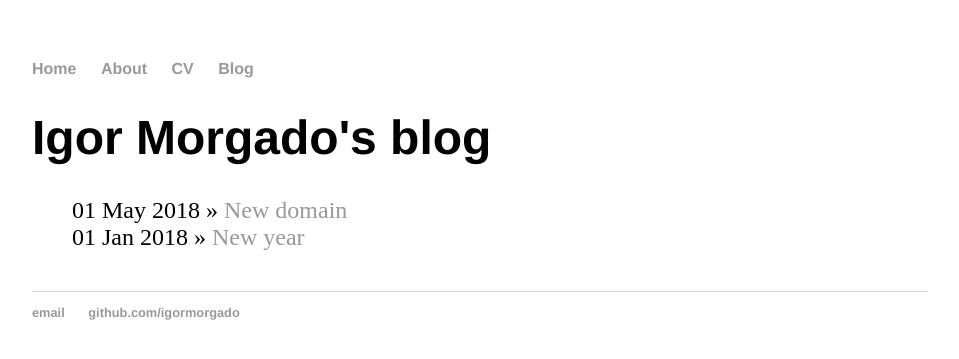
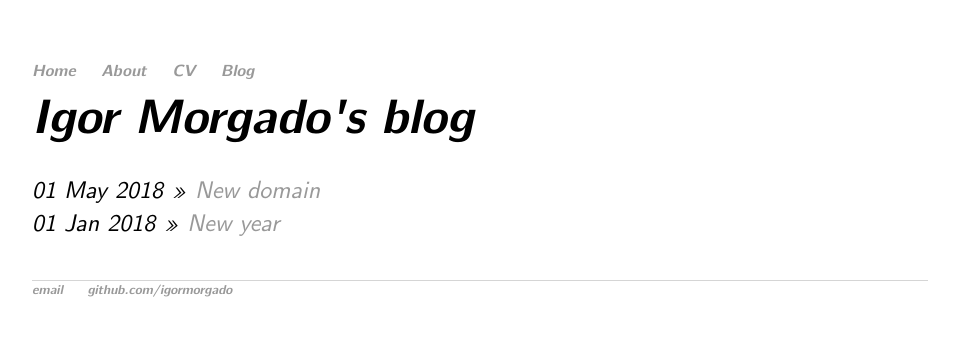
Before and after one commit to igormorgado/igormorgado.github.io, a Jekyll site: the page built from blog/index.html, in a window 1280 px wide. Shown: the top 359 px of the page, without its empty margins (160-1119 px from the left). Built offline with Jekyll 4.4.1, drawn with Linux system fonts in a browser that asks for light colours.

Commit message:
modern font

```diff
--- a/css/main.css
+++ b/css/main.css
@@ -1,9 +1,44 @@
+* {
+  padding:0;
+  margin:0;
+  vertical-align:baseline;
+  list-style:none;
+  border:0
+}
+
+@font-face {
+	font-family: "Computer Modern";
+	src: url('/fonts/otf/cmunss.otf');
+}
+@font-face {
+	font-family: "Computer Modern";
+	src: url('/fonts/otf/cmunsx.otf');
+	font-weight: bold;
+}
+@font-face {
+	font-family: "Computer Modern";
+	src: url('/fonts/otf/cmunsi.otf');
+	font-style: italic, oblique;
+}
+@font-face {
+	font-family: "Computer Modern";
+	src: url('/fonts/otf/cmunbxo.otf');
+	font-weight: bold;
+	font-style: italic, oblique;
+}
+
 body {
+	font-family: "Computer Modern", sans-serif;
   margin: 60px auto;
   width: 70%;
 }
+
+h1 {
+  font-size: 3em;
+	font-family: "Computer Modern", sans-serif;
+}
+
 nav ul, footer ul {
-  font-family:'Helvetica', 'Arial', 'Sans-Serif';
   padding: 0px;
   list-style: none;
   font-weight: bold;
@@ -19,11 +54,6 @@ a {
 a:hover {
   text-decoration: underline;
 }
-h1 {
-  font-size: 3em;
-  font-family:'Helvetica', 'Arial', 'Sans-Serif';
-}
-
 p {
   font-size: 1.5em;
   line-height: 1.4em;
@@ -48,10 +78,14 @@ div.text {
   text-justify: inter-word;
 }
 
-p.citation {
-  margin: 10px;
-  text-align: justify;
-  text-justify: inter-word;
+div.rightpicture {
+	float: right;
+	margin: 10px;
+}
+
+div.leftpicture {
+	float: left;
+	margin: 10px;
 }
 
 blockquote.style1 {
```
Also changed, not shown: index.html (+6 -4 lines), fonts/otf/cmunbxo.otf (added), fonts/otf/cmunsi.otf (added), fonts/otf/cmunss.otf (added), fonts/otf/cmunsx.otf (added).
